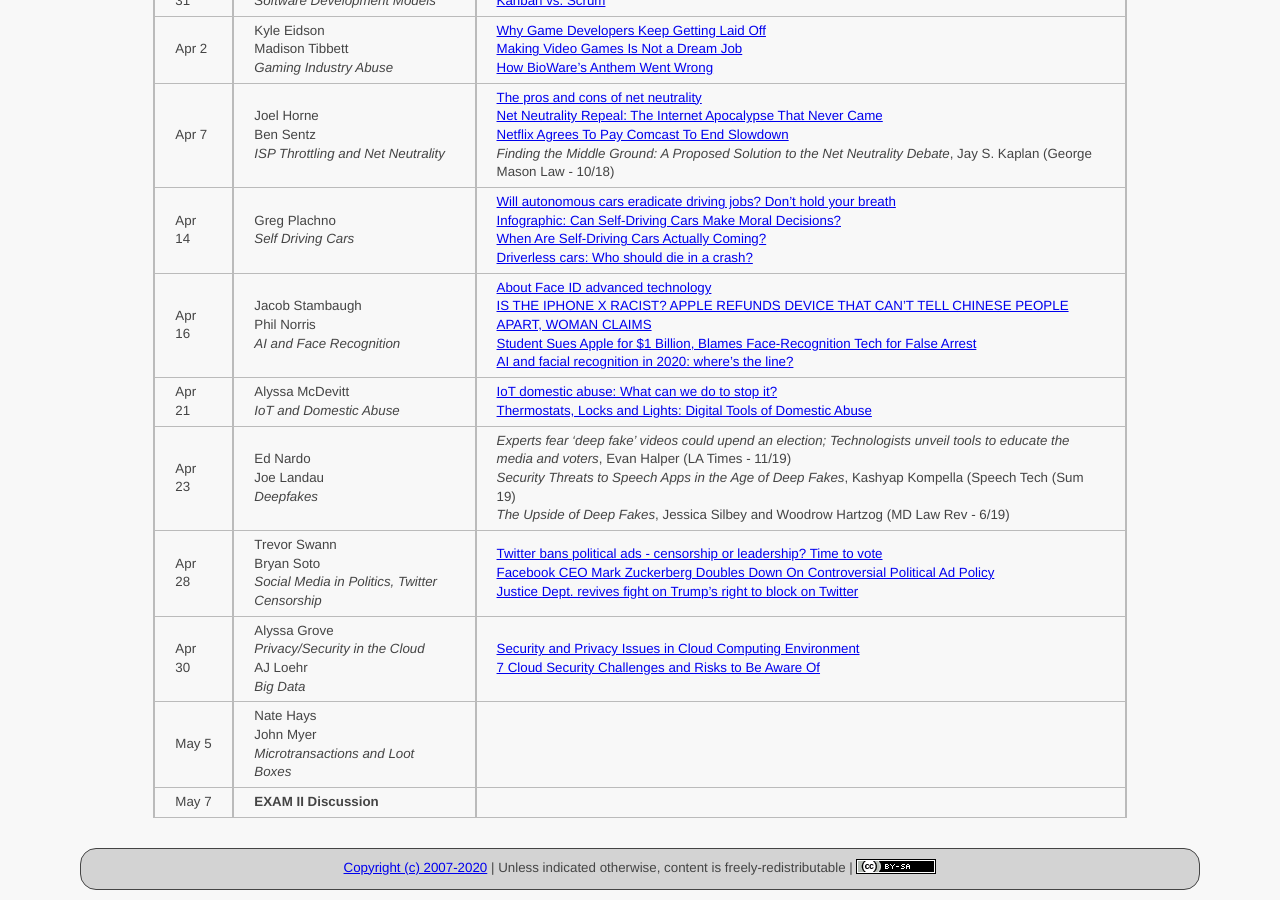
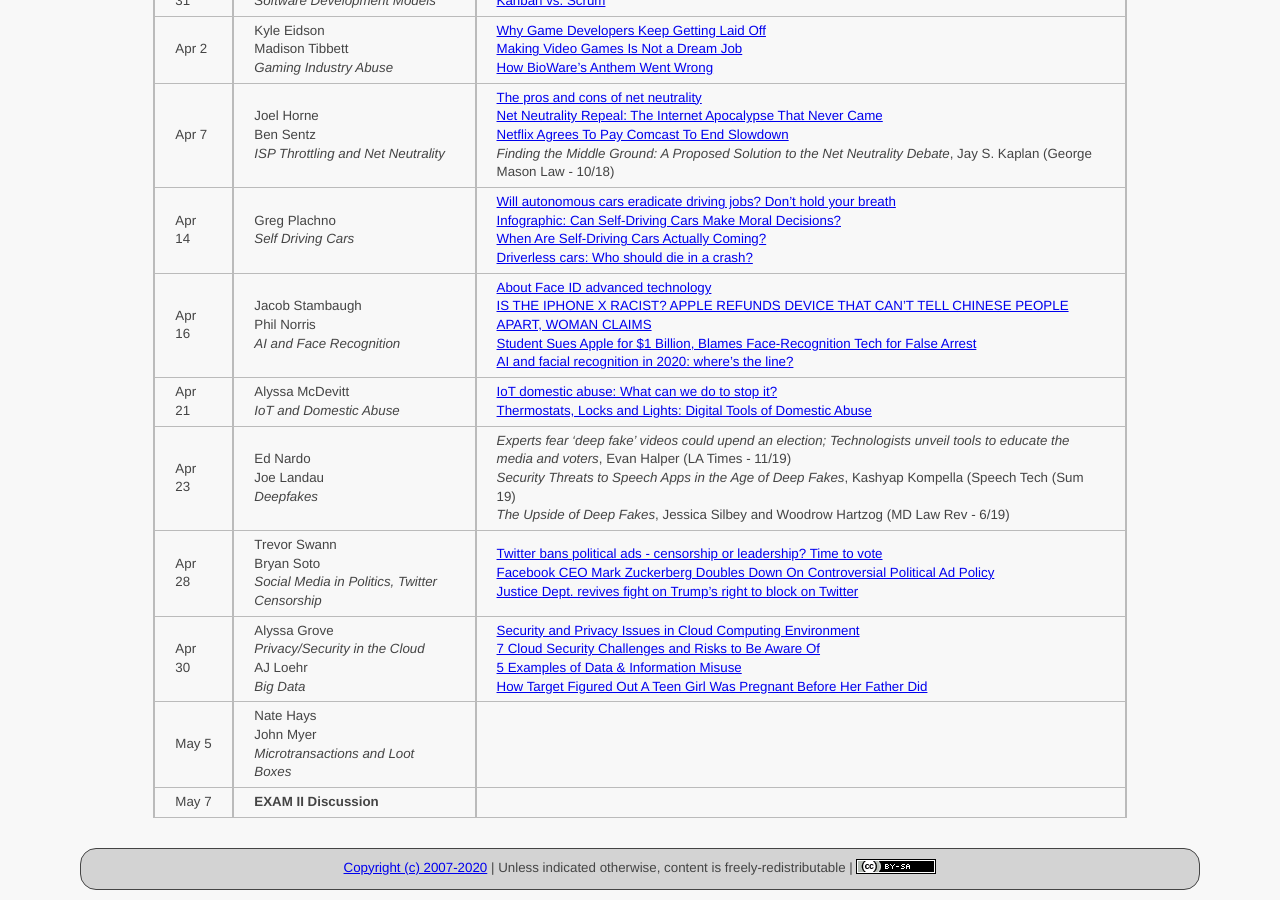
Before and after one commit to ycpcs/cs456-spring2020, a Jekyll site: the page built from schedule/index.md, in a window 1280 px wide and 900 px high, scrolled down 1376 px. Built offline with Jekyll 4.4.1, drawn with Linux system fonts in a browser that asks for light colours.

Commit message:
add big data articles
add big data articles

```diff
--- a/schedule/index.md
+++ b/schedule/index.md
@@ -39,7 +39,7 @@ All reading materials can be accessed via [Schmidt Library](http://library.ycp.e
 > Apr 21  | Alyssa McDevitt <br /> *IoT and Domestic Abuse*| [IoT domestic abuse: What can we do to stop it?](https://blog.malwarebytes.com/cybercrime/2018/07/iot-domestic-abuse-can-stop/) <br /> [Thermostats, Locks and Lights: Digital Tools of Domestic Abuse](https://www.nytimes.com/2018/06/23/technology/smart-home-devices-domestic-abuse.html) |
 > Apr 23  | Ed Nardo <br /> Joe Landau <br /> *Deepfakes*| *Experts fear 'deep fake' videos could upend an election; Technologists unveil tools to educate the media and voters*, Evan Halper (LA Times - 11/19) <br /> *Security Threats to Speech Apps in the Age of Deep Fakes*, Kashyap Kompella (Speech Tech (Sum 19) <br /> *The Upside of Deep Fakes*, Jessica Silbey and Woodrow Hartzog (MD Law Rev - 6/19) |
 > Apr 28  | Trevor Swann <br /> Bryan Soto <br /> *Social Media in Politics, Twitter Censorship*| [Twitter bans political ads - censorship or leadership? Time to vote](https://diginomica.com/twitter-bans-political-ads-censorship-or-leadership-time-vote) <br /> [Facebook CEO Mark Zuckerberg Doubles Down On Controversial Political Ad Policy](https://deadline.com/2019/12/facebook-ceo-mark-zuckerberg-political-ad-policy-cbs-this-morning-gayle-king-1202798176/) <br /> [Justice Dept. revives fight on Trump’s right to block on Twitter](https://www.politico.com/story/2019/08/23/trump-twitter-block-justice-department-1474309) |
-> Apr 30  | Alyssa Grove <br /> *Privacy/Security in the Cloud* <br /> AJ Loehr <br /> *Big Data* | [Security and Privacy Issues in Cloud Computing Environment](https://www.longdom.org/open-access/security-and-privacy-issues-in-cloud-computing-environment-2165-7866-1000216.pdf) <br /> [7 Cloud Security Challenges and Risks to Be Aware Of](https://www.compuquip.com/blog/cloud-security-challenges-and-risks) |
+> Apr 30  | Alyssa Grove <br /> *Privacy/Security in the Cloud* <br /> AJ Loehr <br /> *Big Data* | [Security and Privacy Issues in Cloud Computing Environment](https://www.longdom.org/open-access/security-and-privacy-issues-in-cloud-computing-environment-2165-7866-1000216.pdf) <br /> [7 Cloud Security Challenges and Risks to Be Aware Of](https://www.compuquip.com/blog/cloud-security-challenges-and-risks) <br /> [5 Examples of Data & Information Misuse](https://www.observeit.com/blog/importance-data-misuse-prevention-and-detection/) <br /> [How Target Figured Out A Teen Girl Was Pregnant Before Her Father Did](https://www.forbes.com/sites/kashmirhill/2012/02/16/how-target-figured-out-a-teen-girl-was-pregnant-before-her-father-did/#2534687e6668) |
 > May 5   | Nate Hays <br /> John Myer <br /> *Microtransactions and Loot Boxes*| |
 > May 7   | **EXAM II Discussion** | |
 
```
